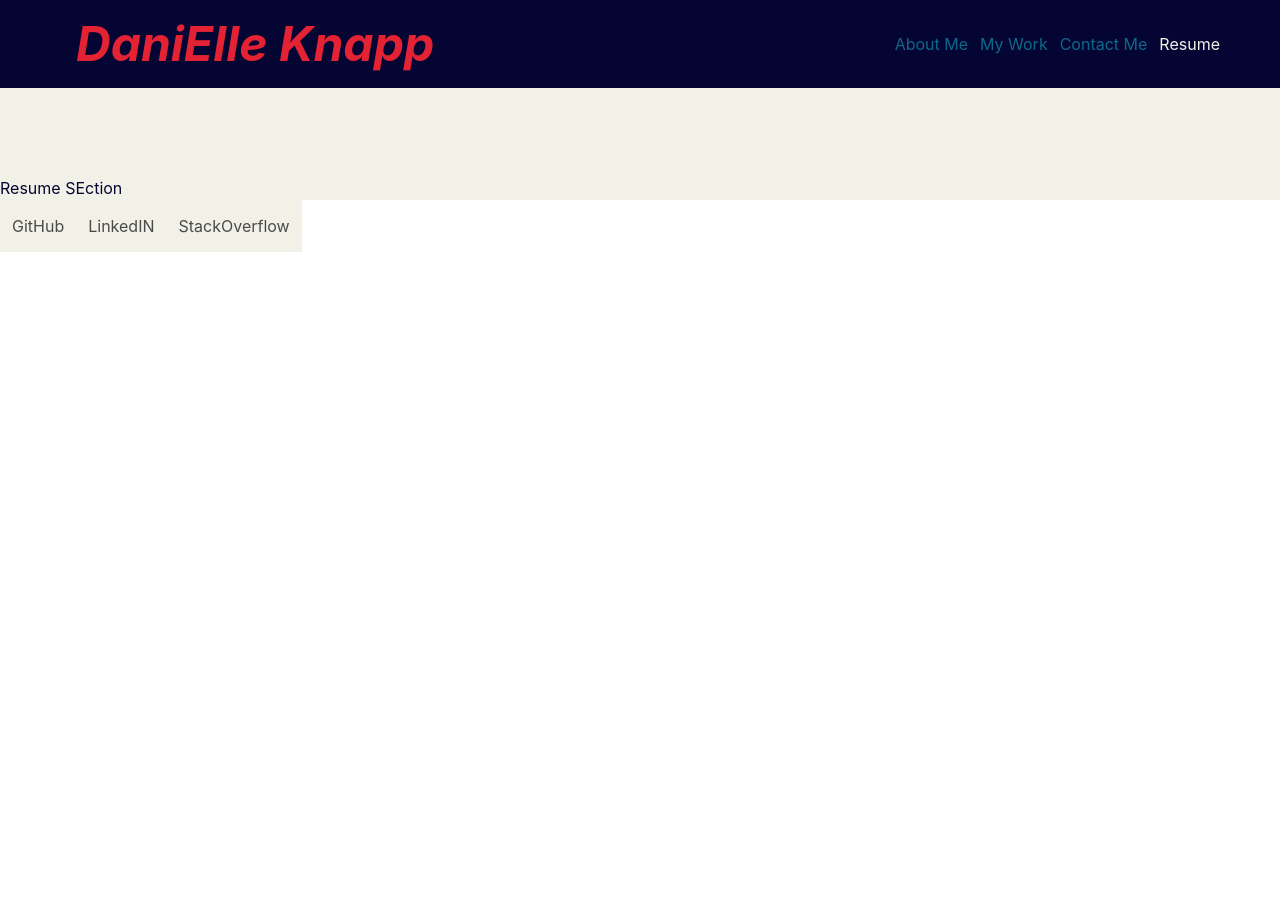
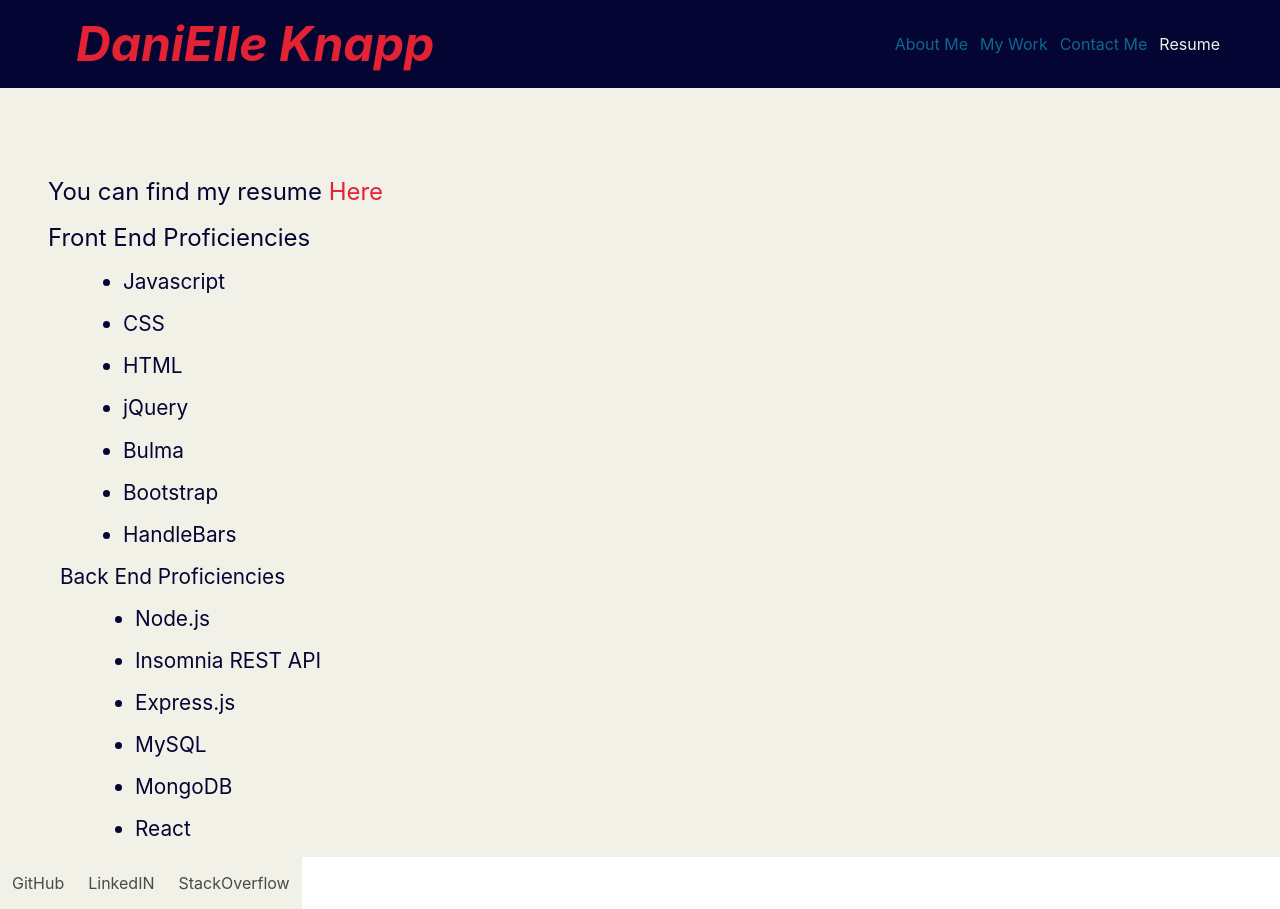
Before and after one commit to dmknapp2385/about-me, a React (Create React App) app: page / in a window 1280 px wide. Both pictures are taken after a click on the item "Resume". Before the commit the page ends 800 px from the top, so only its background shows below. Built offline with nearby package versions, Linux system fonts and the light colour scheme.

Commit message:
proficiencies added

```diff
--- a/src/Components/Resume/index.js
+++ b/src/Components/Resume/index.js
@@ -1,12 +1,28 @@
 import React from "react";
-
-// TODO downloadable resume to pdf
 
 function Resume () {
     return(
-        <div className="pt-13">
-            Resume SEction
-
+        <div className="pt-13 resume ml-6">
+            <p className="is-size-4">You can find my resume <a href="https://docs.google.com/document/d/1nX2guS0b6HTvIUh9i4JR55ghs0Q7n7dO/edit?usp=sharing&ouid=112667350361087570066&rtpof=true&sd=true" className="quad">Here</a></p>
+            <ul className="disc">
+                <h2 className="is-size-4">Front End Proficiencies</h2>
+                <li>Javascript</li>
+                <li>CSS</li>
+                <li>HTML</li>
+                <li>jQuery</li>
+                <li>Bulma</li>
+                <li>Bootstrap</li>
+                <li>HandleBars</li>
+            </ul>
+            <ul className="disc ml-3">
+                <h2>Back End Proficiencies</h2>
+                <li>Node.js</li>
+                <li>Insomnia REST API</li>
+                <li>Express.js</li>
+                <li>MySQL</li>
+                <li>MongoDB</li>
+                <li>React</li>
+            </ul>
         </div>
     )
 }
--- a/src/index.css
+++ b/src/index.css
@@ -40,10 +40,19 @@
     background-color: var(--tertiary-color);
 }
 
-li {
-    list-style-type: none;
+.disc {
+    list-style: disc!important;
+    font-size: 1.3rem;
 }
 
+.disc>li {
+    margin-left: 75px;
+}
+
+.resume * {
+    margin-bottom: 15px;
+    line-height: 1.3;
+}
 .img-thumb {
     background-color: var(--primary-color);
     /* border:solid 1rem var(--quaternary-color); */
@@ -100,3 +109,7 @@ li {
 .navActive {
     color: var(--secondary-color);
 }
+
+footer * {
+    background-color: var(--secondary-color);
+}
```
